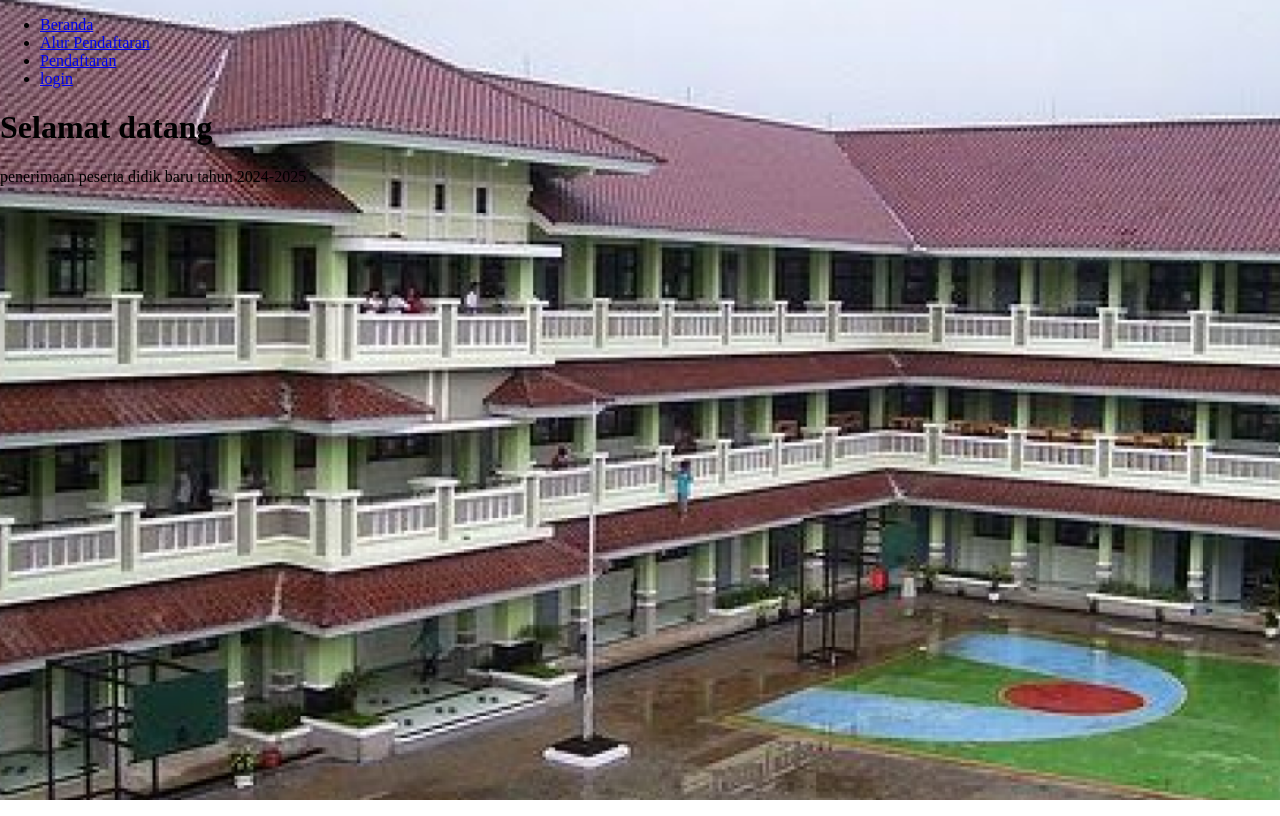
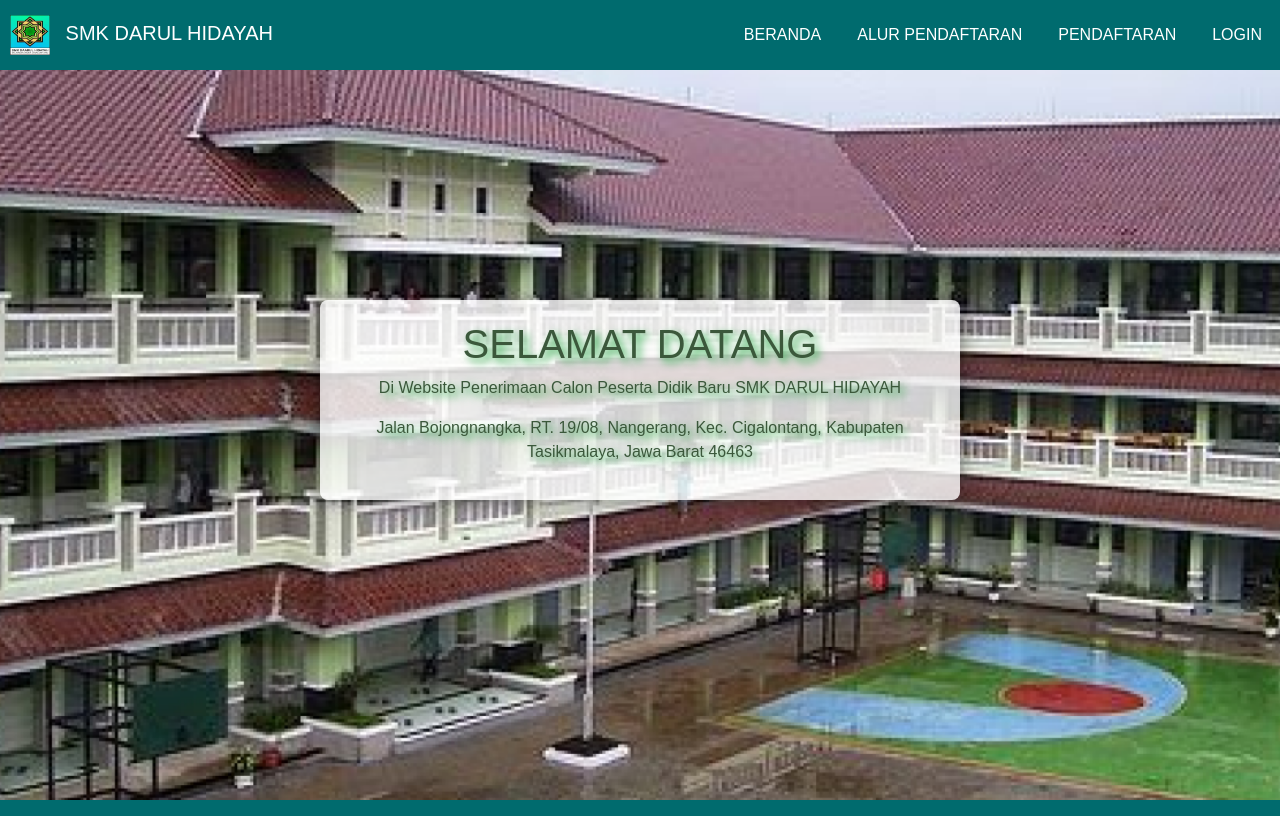
Before and after one commit to WandiNurjaman/FE, a PHP site: page /home.html in a window 1280 px wide. Run offline with PHP 8.4, Linux system fonts and the light colour scheme.

Commit message:
update tampilan home

```diff
--- a/home.css
+++ b/home.css
@@ -3,10 +3,71 @@ html, body {
     height: 100%;
     margin: 0;
     padding: 0;
+    font-family: 'Roboto', sans-serif;
 }
 
-body{
-    background:url(img/bg.png) no-repeat center;
+body {
+    background: url(img/bg.png) no-repeat center center fixed;
     background-size: cover;
+    color: #fff;
+    display: flex;
+    flex-direction: column;
+    justify-content: space-between;
+}
 
+header {
+    background-color: rgba(0, 0, 0, 0.7);
+    padding: 20px 0;
 }
+
+nav ul {
+    list-style: none;
+    display: flex;
+    justify-content: center;
+    margin: 0;
+    padding: 0;
+}
+
+nav ul li {
+    margin: 0 15px;
+}
+
+nav ul li a {
+    text-decoration: none;
+    color: #fff;
+    font-weight: bold;
+    padding: 10px 15px;
+    transition: background-color 0.3s ease;
+}
+
+nav ul li a:hover {
+    background-color: rgba(255, 255, 255, 0.2);
+    border-radius: 5px;
+}
+
+main {
+    text-align: center;
+    margin-top: 100px;
+}
+
+main h1 {
+    font-size: 3em;
+    margin-bottom: 20px;
+    text-shadow: 2px 2px 4px rgba(0, 0, 0, 0.5);
+}
+
+main p {
+    font-size: 1.5em;
+    text-shadow: 2px 2px 4px rgba(0, 0, 0, 0.5);
+}
+
+footer {
+    background-color: rgba(0, 0, 0, 0.7);
+    padding: 10px 0;
+    text-align: center;
+}
+
+footer p {
+    margin: 0;
+    font-size: 0.9em;
+}
--- a/home.html
+++ b/home.html
@@ -1,36 +1,135 @@
 <!DOCTYPE html>
-<html lang="id">
+<html lang="en">
 <head>
     <meta charset="UTF-8">
     <meta name="viewport" content="width=device-width, initial-scale=1.0">
-    <title>Home</title>
-    <link rel="stylesheet" href="home.css">
+    <title>SMK Darul Hidayah</title>
+    <link href="css/bootstrap.min.css" rel="stylesheet">
+    <link rel="stylesheet" href="style.css">
+    <style>
+        body {
+            font-family: Arial, sans-serif;
+            background: url('img/bg.png') no-repeat center center fixed;
+            background-size: cover;
+            margin: 0;
+            padding: 0;
+            color: white;
+        }
+        .container {
+            width: 80%;
+            max-width: 1200px;
+            margin: auto;
+            background-color: rgba(255, 255, 255, 0.8);
+            padding: 20px;
+            box-shadow: 0 0 10px rgba(0, 0, 0, 0.1);
+            border-radius: 8px;
+        }
+        .header {
+            display: flex;
+            justify-content: space-between;
+            align-items: center;
+            margin-bottom: 40px;
+        }
+        .header h1 {
+            margin: 0;
+        }
+        .nav {
+            background-color: #006b6e;
+            padding: 10px 0;
+        }
+        .nav a {
+            text-decoration: none;
+            color: white;
+            margin: 0 10px;
+        }
+        .nav .navbar-nav {
+            margin-left: auto;
+        }
+        .navbar-brand img {
+            width: 40px;
+            margin-right: 10px;
+        }
+        .button-container {
+            text-align: center;
+            margin-top: 20px;
+        }
+        .button-container button {
+            padding: 10px 20px;
+            font-size: 16px;
+            background-color: #4CAF50;
+            color: white;
+            border: none;
+            border-radius: 5px;
+            cursor: pointer;
+        }
+        .content {
+            text-align: center;
+            margin: 40px 0;
+        }
+        .content img {
+            max-width: 100%;
+            border-radius: 8px;
+            box-shadow: 0 0 10px rgba(0, 0, 0, 0.1);
+        }
+        .login-button {
+            padding: 10px 20px;
+            font-size: 16px;
+            background-color: #007bff;
+            color: white;
+            border: none;
+            border-radius: 5px;
+            cursor: pointer;
+            text-decoration: none;
+        }
+        .welcome-message {
+            position: absolute;
+            top: 50%;
+            left: 50%;
+            transform: translate(-50%, -50%);
+            text-align: center;
+            color: #3b583b; /* Bright green color */
+            text-shadow: 4px 4px 8px #28a745;
+            box-shadow: 0 0 20px rgba(0, 0, 0, 0.5); /* Adding box shadow */
+            background-color: rgba(255, 255, 255, 0.8);
+            padding: 20px;
+            border-radius: 8px;
+        }
+    </style>
 </head>
+<body>
 
+<nav class="navbar navbar-expand-lg navbar-dark nav">
+    <a class="navbar-brand" href="#">
+        <img src="img/image 3.png" alt="Logo"> SMK DARUL HIDAYAH
+    </a>
+    <button class="navbar-toggler" type="button" data-toggle="collapse" data-target="#navbarNav" aria-controls="navbarNav" aria-expanded="false" aria-label="Toggle navigation">
+        <span class="navbar-toggler-icon"></span>
+    </button>
+    <div class="collapse navbar-collapse" id="navbarNav">
+        <ul class="navbar-nav ml-auto">
+            <li class="nav-item active">
+                <a class="nav-link" href="#">BERANDA</a>
+            </li>
+            <li class="nav-item">
+                <a class="nav-link" href="#">ALUR PENDAFTARAN</a>
+            </li>
+            <li class="nav-item">
+                <a class="nav-link" href="#">PENDAFTARAN</a>
+            </li>
+            <li class="nav-item">
+                <a class="nav-link" href="login.html">LOGIN</a>
+            </li>
+        </ul>
+    </div>
+</nav>
 
-<body>
-    <header>
-        <nav>
-            <!-- Navigasi -->
-            <ul>
-                <li><a href="home.html">Beranda</a></li>
-                <li><a href="about.html">Alur Pendaftaran</a></li>
-                <li><a href="contact.html">Pendaftaran</a></li>
-                <li><a href="contact.html">login</a></li>
-            </ul>
-        </nav>
-    </header>
+<div class="welcome-message">
+    <h1>SELAMAT DATANG</h1>
+    <p>Di Website Penerimaan Calon Peserta Didik Baru SMK DARUL HIDAYAH</p>
+    <p>Jalan Bojongnangka, RT. 19/08, Nangerang, Kec. Cigalontang, Kabupaten Tasikmalaya, Jawa Barat 46463</p>
+</div>
 
-    <main>
-        <h1>Selamat datang</h1>
-        <p>penerimaan peserta didik baru tahun 2024-2025</p>
-    </main>
-    <footer>
-
-
-
-
-        <!-- Footer -->
-    </footer>
+<script src="https://code.jquery.com/jquery-3.6.0.min.js"></script>
+<script src="https://stackpath.bootstrapcdn.com/bootstrap/4.5.2/js/bootstrap.min.js"></script>
 </body>
 </html>
```
